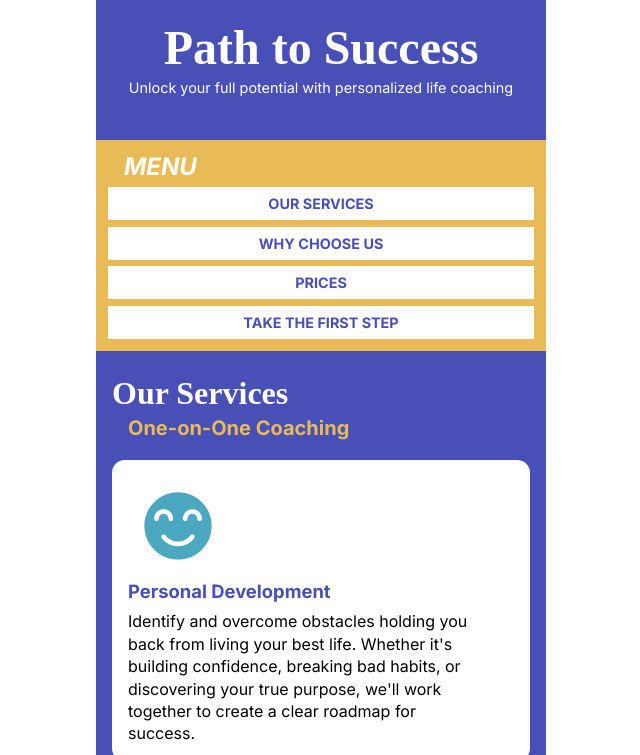
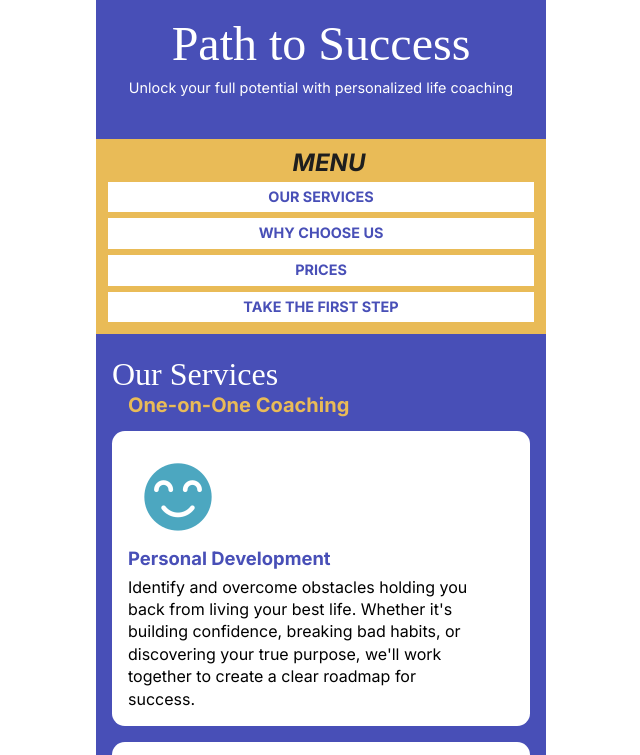
Before and after one commit to ljaureg/path-to-success, a plain HTML site: page index.html in a window 1280 px wide. Shown: the top 755 px of the page, without its empty margins (319-959 px from the left). Drawn offline with Linux system fonts and the light colour scheme; a web font is replaced by a local one.

Commit message:
finalized css

```diff
--- a/styles.css
+++ b/styles.css
@@ -1,6 +1,62 @@
+/* CSS BY Leilani Jauregui*/
+
+
+/*IMPORTED FONTS*/
 @import
 url('https://fonts.googleapis.com/css2?family=Inter:ital,opsz,wght@0,14..32,100..900;1,14..32,100..900&family=Kavoon&display=swap');
 
+/*CSS RESET*/
+
+/* http://meyerweb.com/eric/tools/css/reset/
+   v2.0 | 20110126
+   License: none (public domain)
+*/
+
+html, body, div, span, applet, object, iframe,
+h1, h2, h3, h4, h5, h6, p, blockquote, pre,
+a, abbr, acronym, address, big, cite, code,
+del, dfn, em, img, ins, kbd, q, s, samp,
+small, strike, strong, sub, sup, tt, var,
+b, u, i, center,
+dl, dt, dd, ol, ul, li,
+fieldset, form, label, legend,
+table, caption, tbody, tfoot, thead, tr, th, td,
+article, aside, canvas, details, embed,
+figure, figcaption, footer, header, hgroup,
+menu, nav, output, ruby, section, summary,
+time, mark, audio, video {
+	margin: 0;
+	padding: 0;
+	border: 0;
+	font-size: 100%;
+	font: inherit;
+	vertical-align: baseline;
+}
+/* HTML5 display-role reset for older browsers */
+article, aside, details, figcaption, figure,
+footer, header, hgroup, menu, nav, section {
+	display: block;
+}
+body {
+	line-height: 1;
+}
+ol, ul {
+	list-style: none;
+}
+blockquote, q {
+	quotes: none;
+}
+blockquote:before, blockquote:after,
+q:before, q:after {
+	content: '';
+	content: none;
+}
+table {
+	border-collapse: collapse;
+	border-spacing: 0;
+}
+
+/*ROOT VARIABLES*/
 :root {
     --teal: #4CA7C0;
     --purple: #484FB7;
@@ -11,6 +67,7 @@ url('https://fonts.googleapis.com/css2?family=Inter:ital,opsz,wght@0,14..32,100.
     --white: #ffffff;
 }
 
+/*GLOBAL STYLES mobile first/small)*/
 body {
     font-family: "Inter";
     margin: 0;
@@ -45,6 +102,7 @@ h3 {
     font-size: 1.5em;
     color: var(--yellow);
     margin-left: 1rem;
+    font-weight: bold;
 }
 
 h4 {
@@ -58,7 +116,11 @@ h4 {
     font-size: 1.5em;
     font-family: "Inter";
     font-style: italic;
+    font-weight: bold;
     margin: 0;
+    text-align: center;
+    color: var(--dark-gray);
+
 }
 
 .hero {
@@ -69,6 +131,7 @@ h4 {
 
 .hero h1 {
     margin: 0;
+    margin-bottom: 0.8rem;
 }
 
 .tagline {
@@ -239,6 +302,7 @@ h4 {
     border-collapse: collapse;
     margin: 0 auto 1.5rem;
     background-color: var(--white);
+    margin-top: 0.5rem;
 }
 
 .one-on-one th,
@@ -259,6 +323,7 @@ h4 {
     border-collapse: collapse;
     margin: 0 auto 1.5rem;
     background-color: var(--white);
+    margin-top: 0.5rem;
 }
 
 .group-coaching th,
@@ -279,6 +344,7 @@ h4 {
     border-collapse: collapse;
     margin: 0 auto 1.5rem;
     background-color: var(--white);
+    margin-top: 0.5rem;
 }
 
 .workshops th,
@@ -299,6 +365,7 @@ h4 {
     border-collapse: collapse;
     margin: 0 auto 1.5rem;
     background-color: var(--white);
+    margin-top: 0.5rem;
 }
 
 .online-courses th,
```
Also changed, not shown: index.html (+1 -0 lines).
